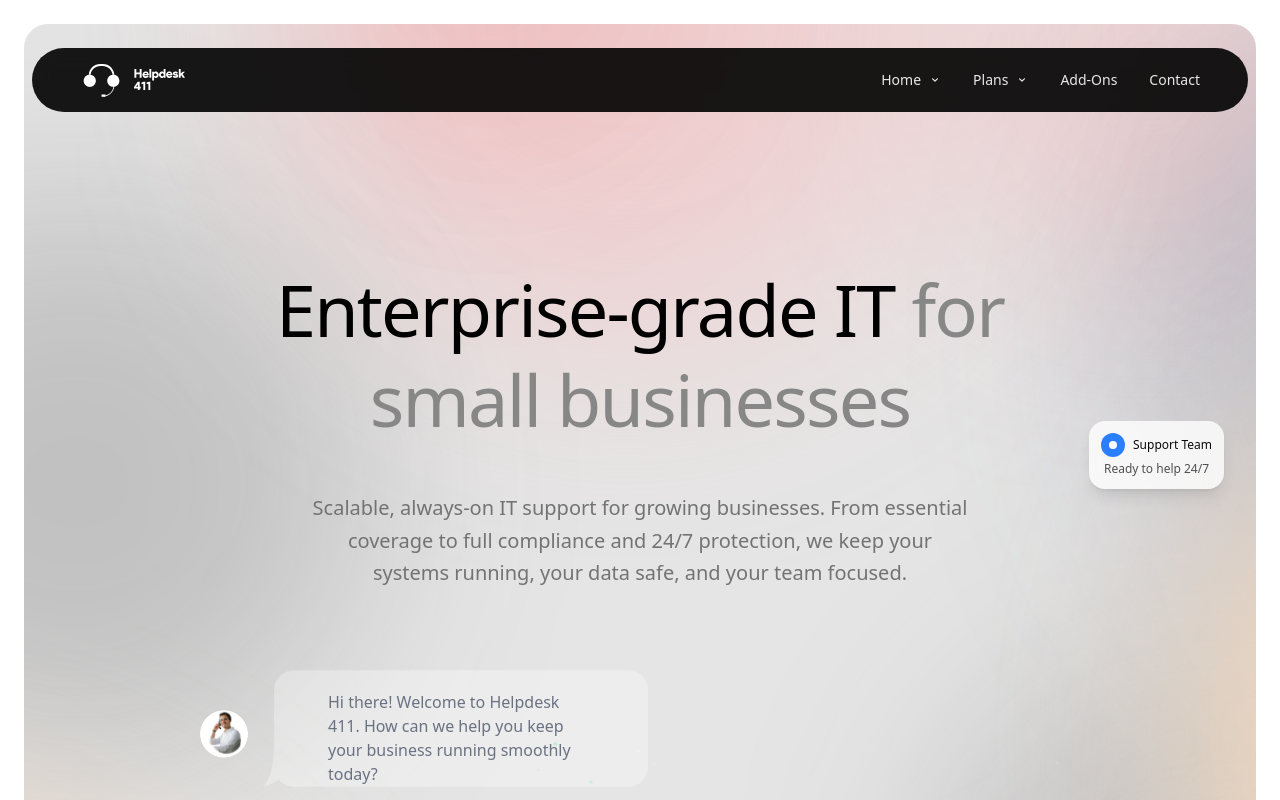
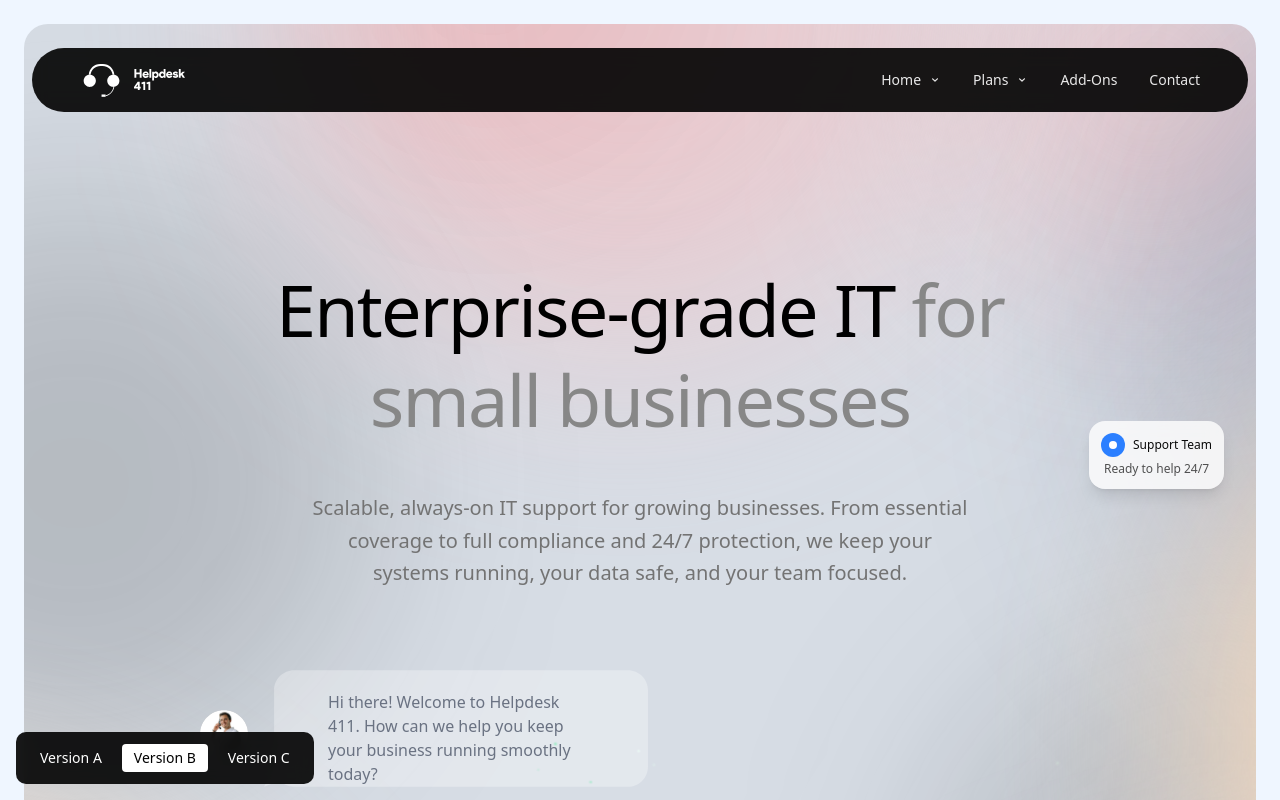
Before and after one commit to helpdesk411/helpdesk-411, a React (Vite) app: page /b in a window 1280 px wide. Shown: the top 800 px of the page. Built offline with nearby package versions, Linux system fonts and the light colour scheme; a web font is replaced by a local one.

Commit message:
feat: add other pages for AB testing

```diff
--- a/package.json
+++ b/package.json
@@ -12,6 +12,7 @@
   "dependencies": {
     "@radix-ui/react-slot": "^1.2.3",
     "@tailwindcss/vite": "^4.1.12",
+    "@types/react-router-dom": "^5.3.3",
     "class-variance-authority": "^0.7.1",
     "clsx": "^2.1.1",
     "embla-carousel-react": "^8.6.0",
@@ -19,6 +20,7 @@
     "lucide-react": "^0.539.0",
     "react": "^19.1.1",
     "react-dom": "^19.1.1",
+    "react-router-dom": "^7.8.1",
     "tailwind-merge": "^3.3.1"
   },
   "devDependencies": {
--- a/src/App.tsx
+++ b/src/App.tsx
@@ -1,28 +1,17 @@
-import { Navbar } from "@/sections/Navbar";
-import { Hero } from "@/sections/Hero";
-import { PainPoints } from "@/sections/PainPoints";
-import { Partner } from "@/sections/Partner";
-import { Pricing } from "@/sections/Pricing";
-import { AddOns } from "@/sections/AddOns";
-import { FAQ } from "@/sections/FAQ";
-import { CTAFinal } from "@/sections/CTAFinal";
-import { Footer } from "@/sections/Footer";
+import { BrowserRouter as Router, Routes, Route } from "react-router-dom";
+import PageA from "@/pages/PageA";
+import PageB from "@/pages/PageB";
+import PageC from "@/pages/PageC";
 
 function App() {
   return (
-    <div className="min-h-screen bg-background p-2 md:px-6 md:py-6">
-      <Navbar />
-      <main>
-        <Hero />
-        <PainPoints />
-        <Partner />
-        <Pricing />
-        <AddOns />
-        <FAQ />
-        <CTAFinal />
-      </main>
-      <Footer />
-    </div>
+    <Router>
+      <Routes>
+        <Route path="/" element={<PageA />} />
+        <Route path="/b" element={<PageB />} />
+        <Route path="/c" element={<PageC />} />
+      </Routes>
+    </Router>
   );
 }
 
--- /dev/null
+++ b/src/components/PageSwitcher.tsx
@@ -0,0 +1,29 @@
+import { Link, useLocation } from "react-router-dom";
+
+export function PageSwitcher() {
+  const location = useLocation();
+
+  const pages = [
+    { path: "/", label: "Version A" },
+    { path: "/b", label: "Version B" },
+    { path: "/c", label: "Version C" }
+  ];
+
+  return (
+    <div className="fixed bottom-4 left-4 z-50 bg-black/90 backdrop-blur-sm rounded-lg p-3 flex gap-2">
+      {pages.map((page) => (
+        <Link
+          key={page.path}
+          to={page.path}
+          className={`px-3 py-1 rounded text-sm transition-colors ${
+            location.pathname === page.path
+              ? "bg-white text-black"
+              : "text-white hover:bg-white/20"
+          }`}
+        >
+          {page.label}
+        </Link>
+      ))}
+    </div>
+  );
+}
--- /dev/null
+++ b/src/pages/PageA.tsx
@@ -0,0 +1,29 @@
+import { Navbar } from "@/sections/Navbar";
+import { Hero } from "@/sections/Hero";
+import { PainPoints } from "@/sections/PainPoints";
+import { Partner } from "@/sections/Partner";
+import { Pricing } from "@/sections/Pricing";
+import { AddOns } from "@/sections/AddOns";
+import { FAQ } from "@/sections/FAQ";
+import { CTAFinal } from "@/sections/CTAFinal";
+import { Footer } from "@/sections/Footer";
+import { PageSwitcher } from "@/components/PageSwitcher";
+
+export default function PageA() {
+  return (
+    <div className="min-h-screen bg-background p-2 md:px-6 md:py-6">
+      <PageSwitcher />
+      <Navbar />
+      <main>
+        <Hero />
+        <PainPoints />
+        <Partner />
+        <Pricing />
+        <AddOns />
+        <FAQ />
+        <CTAFinal />
+      </main>
+      <Footer />
+    </div>
+  );
+}
--- /dev/null
+++ b/src/pages/PageB.tsx
@@ -0,0 +1,29 @@
+import { Navbar } from "@/sections/Navbar";
+import { Hero } from "@/sections/Hero";
+import { PainPoints } from "@/sections/PainPoints";
+import { Partner } from "@/sections/Partner";
+import { Pricing } from "@/sections/Pricing";
+import { AddOns } from "@/sections/AddOns";
+import { FAQ } from "@/sections/FAQ";
+import { CTAFinal } from "@/sections/CTAFinal";
+import { Footer } from "@/sections/Footer";
+import { PageSwitcher } from "@/components/PageSwitcher";
+
+export default function PageB() {
+  return (
+    <div className="min-h-screen bg-blue-50 p-2 md:px-6 md:py-6">
+      <PageSwitcher />
+      <Navbar />
+      <main>
+        <Hero />
+        <PainPoints />
+        <Partner />
+        <Pricing />
+        <AddOns />
+        <FAQ />
+        <CTAFinal />
+      </main>
+      <Footer />
+    </div>
+  );
+}
--- /dev/null
+++ b/src/pages/PageC.tsx
@@ -0,0 +1,29 @@
+import { Navbar } from "@/sections/Navbar";
+import { Hero } from "@/sections/Hero";
+import { PainPoints } from "@/sections/PainPoints";
+import { Partner } from "@/sections/Partner";
+import { Pricing } from "@/sections/Pricing";
+import { AddOns } from "@/sections/AddOns";
+import { FAQ } from "@/sections/FAQ";
+import { CTAFinal } from "@/sections/CTAFinal";
+import { Footer } from "@/sections/Footer";
+import { PageSwitcher } from "@/components/PageSwitcher";
+
+export default function PageC() {
+  return (
+    <div className="min-h-screen bg-green-50 p-2 md:px-6 md:py-6">
+      <PageSwitcher />
+      <Navbar />
+      <main>
+        <Hero />
+        <PainPoints />
+        <Partner />
+        <Pricing />
+        <AddOns />
+        <FAQ />
+        <CTAFinal />
+      </main>
+      <Footer />
+    </div>
+  );
+}
```
Also changed, not shown: 2 other files (tests, documents, lock files or other folders).
